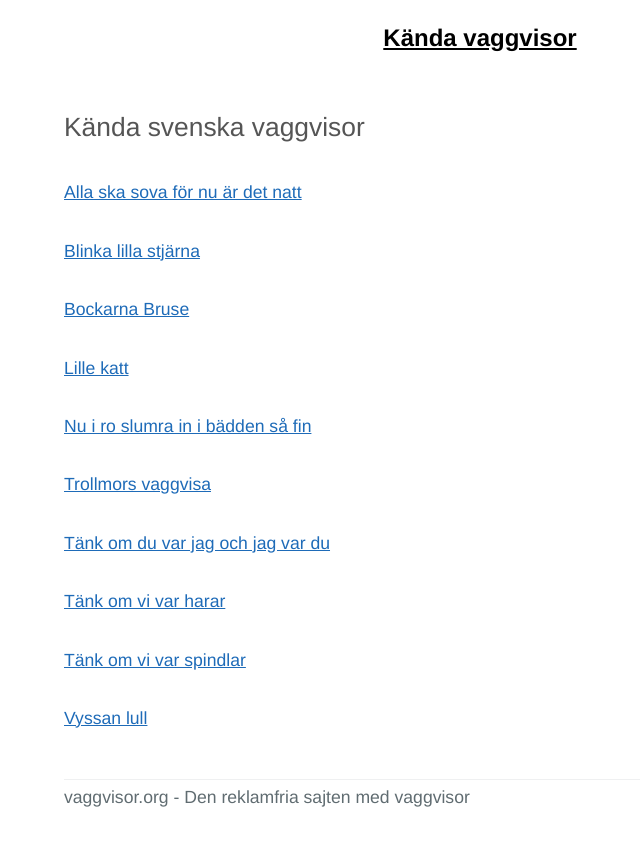
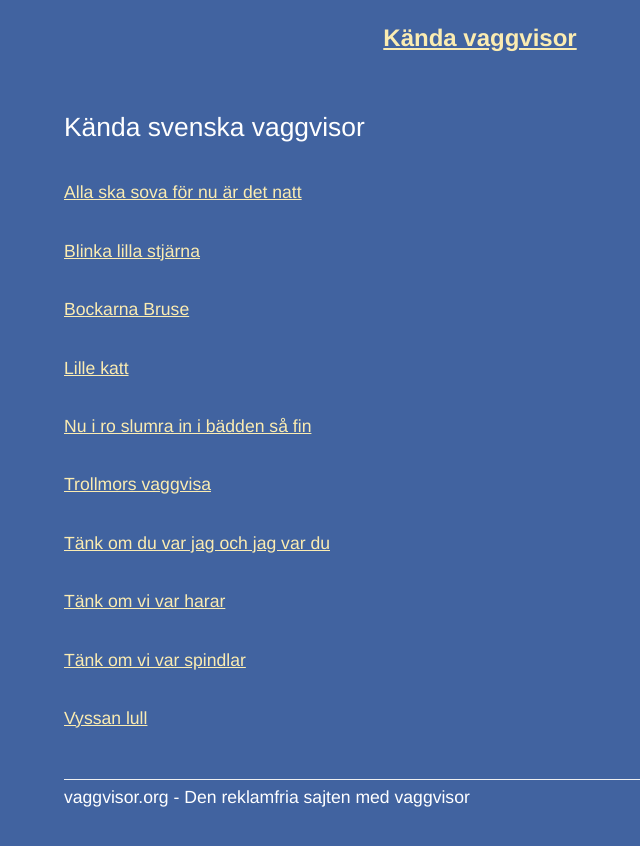
Before and after one commit to cybear/vaggvisor.org, a Jekyll site: the page built from index.md, in a window 1280 px wide. Shown: the top 846 px of the page, without its empty margins (160-800 px from the left). Built offline with Jekyll 4.4.1, drawn with Linux system fonts in a browser that asks for light colours.

Commit message:
Nice colors

```diff
--- a/_layouts/default.html
+++ b/_layouts/default.html
@@ -8,17 +8,21 @@
     <meta name="theme-color" content="#157878">
 <style>
 * { box-sizing: border-box; }
-body { padding: 0; margin: 0; font-family: "Helvetica Neue", Helvetica, Arial, sans-serif; font-size: 16px; line-height: 1.5; color: #606c71; }
-a { color: #1e6bb8; }
+body {
+  margin: 0;
+  font: 16px/1.5 "Helvetica Neue", Helvetica, Arial, sans-serif;
+  color: #fff;
+  background-color: #4163a0;
+}
+a { color: #fbecb1; }
 code { font-family: "Helvetica Neue", Helvetica, Arial, sans-serif; }
-.page-header { color: #000; text-align: center; }
-.main-content { word-wrap: break-word; }
+.page-header { text-align: center; }
 .main-content :first-child { margin-top: 0; }
 @media screen and (min-width: 64em) { .main-content { max-width: 64rem; padding: 2rem 6rem 0; margin: 0 auto; font-size: 1.1rem; } }
 @media screen and (min-width: 42em) and (max-width: 64em) { .main-content { padding: 2rem 4rem 0; font-size: 1.1rem; } }
 @media screen and (max-width: 42em) { .main-content { padding: 2rem 1rem 0; font-size: 1rem; } }
 .main-content img { max-width: 100%; }
-.main-content h1, .main-content h2, .main-content h3, .main-content h4, .main-content h5, .main-content h6 { margin-top: 2rem; margin-bottom: 1rem; font-weight: normal; color: #555; }
+.main-content h1, .main-content h2, .main-content h3, .main-content h4, .main-content h5, .main-content h6 { margin-top: 2rem; margin-bottom: 1rem; font-weight: normal; color: #fff; }
 .main-content h1 { margin-bottom: 2rem; }
 .main-content p { margin-bottom: 1em; }
 .site-footer { padding-top: 0.25rem; margin-top: 3rem; margin-bottom: 0.5rem; border-top: solid thin #eff0f1; }
@@ -26,7 +30,7 @@ code { font-family: "Helvetica Neue", Helvetica, Arial, sans-serif; }
   </head>
   <body>
     <section class="page-header">
-      <a style="color: inherit" href="/"><h1 class="project-name">{{ site.title | default: site.github.repository_name }}</h1></a>
+      <a href="/"><h1 class="project-name">{{ site.title | default: site.github.repository_name }}</h1></a>
     </section>
 
     <section class="main-content">
```
